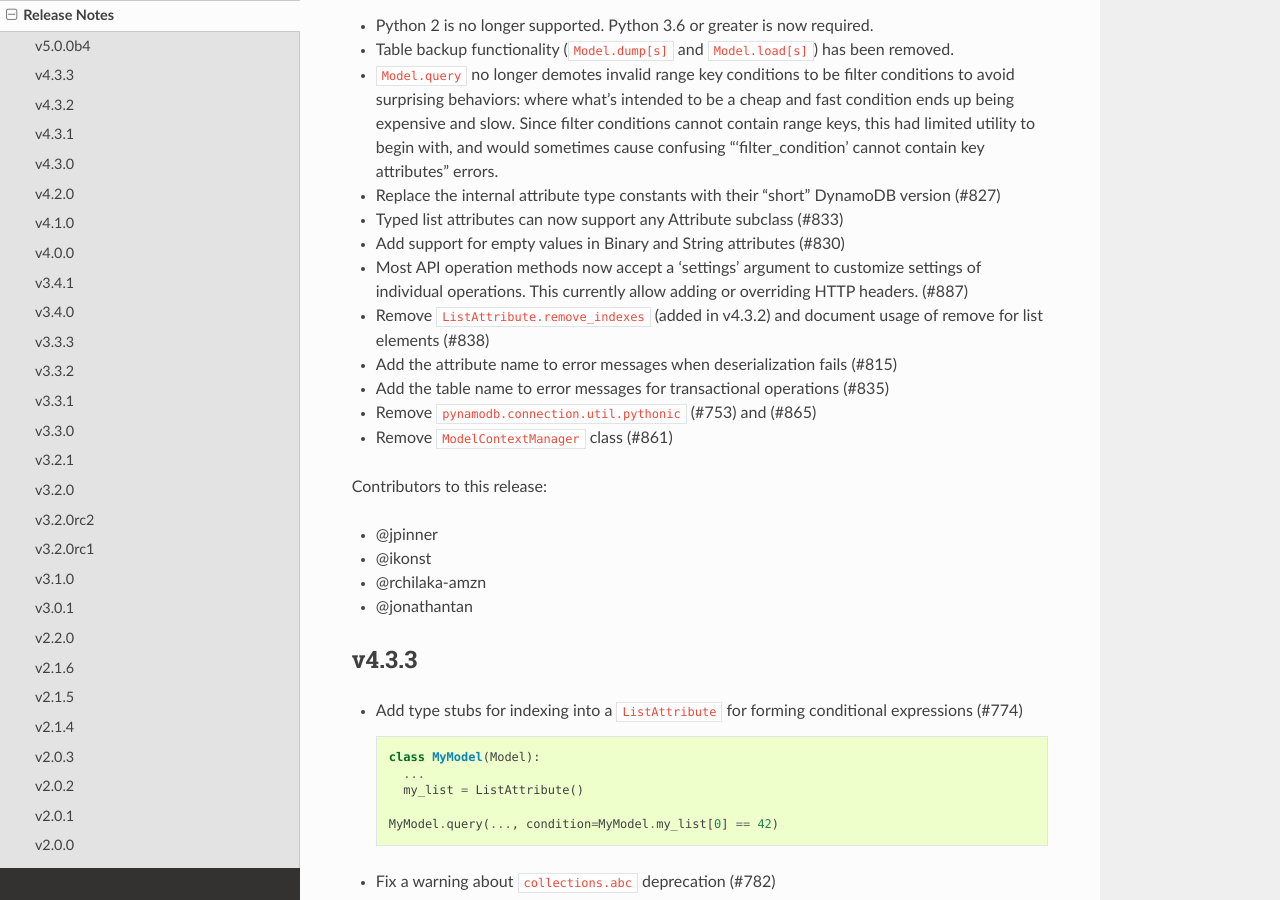
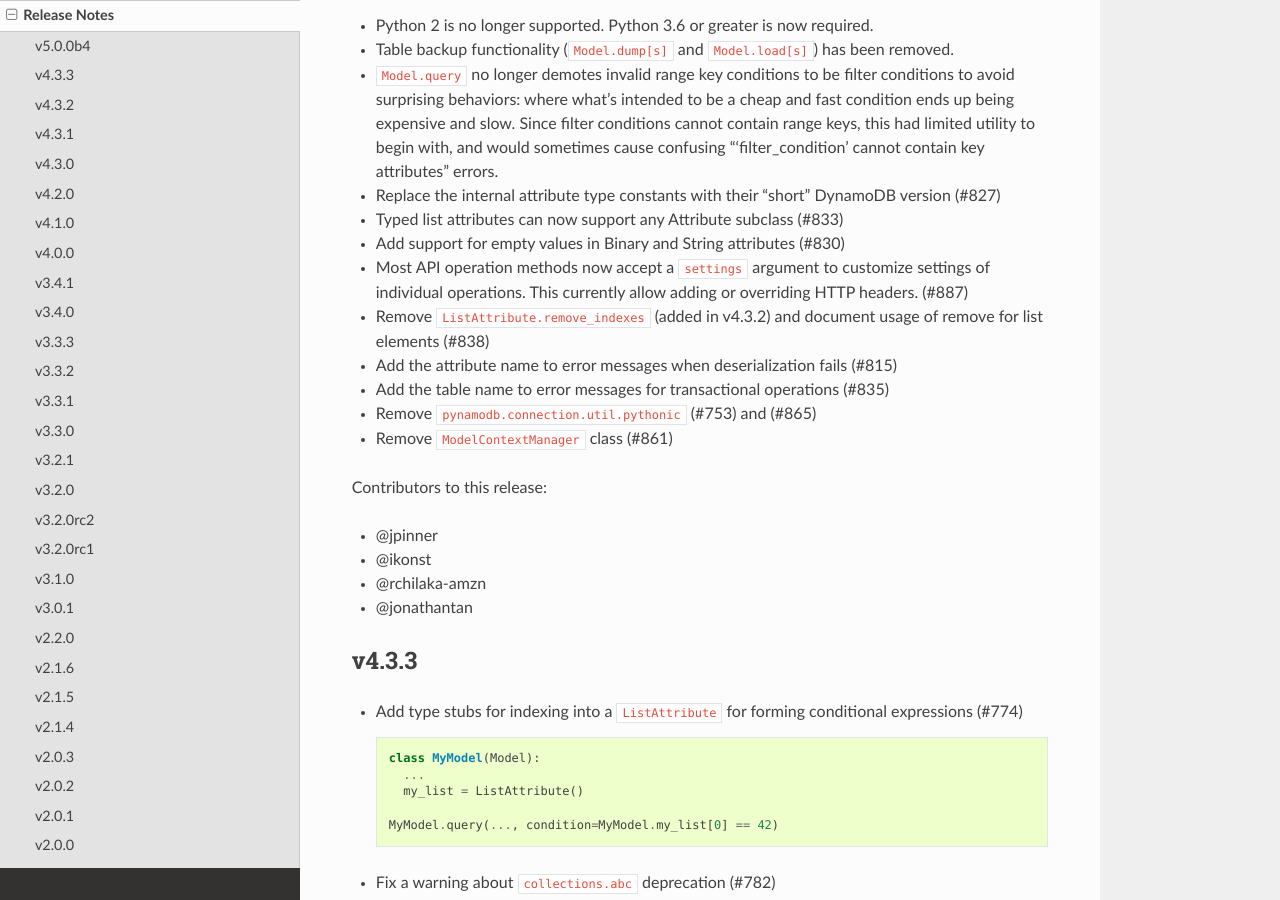
Before and after one commit to pynamodb/PynamoDB, a Sphinx documentation site: the page built from docs/release_notes.rst, in a window 1280 px wide and 900 px high, scrolled down 781 px. Built offline with Sphinx 7.4.7 and the Read the Docs theme 2.0.0, drawn with Linux system fonts in a browser that asks for light colours.

Commit message:
fix sphinx syntax

```diff
--- a/docs/release_notes.rst
+++ b/docs/release_notes.rst
@@ -35,7 +35,7 @@ Other changes in this release:
 * Replace the internal attribute type constants with their "short" DynamoDB version (#827)
 * Typed list attributes can now support any Attribute subclass (#833)
 * Add support for empty values in Binary and String attributes (#830)
-* Most API operation methods now accept a 'settings' argument to customize settings of individual operations.
+* Most API operation methods now accept a ``settings`` argument to customize settings of individual operations.
   This currently allow adding or overriding HTTP headers. (#887)
 * Remove ``ListAttribute.remove_indexes`` (added in v4.3.2) and document usage of remove for list elements (#838)
 * Add the attribute name to error messages when deserialization fails (#815)
```
